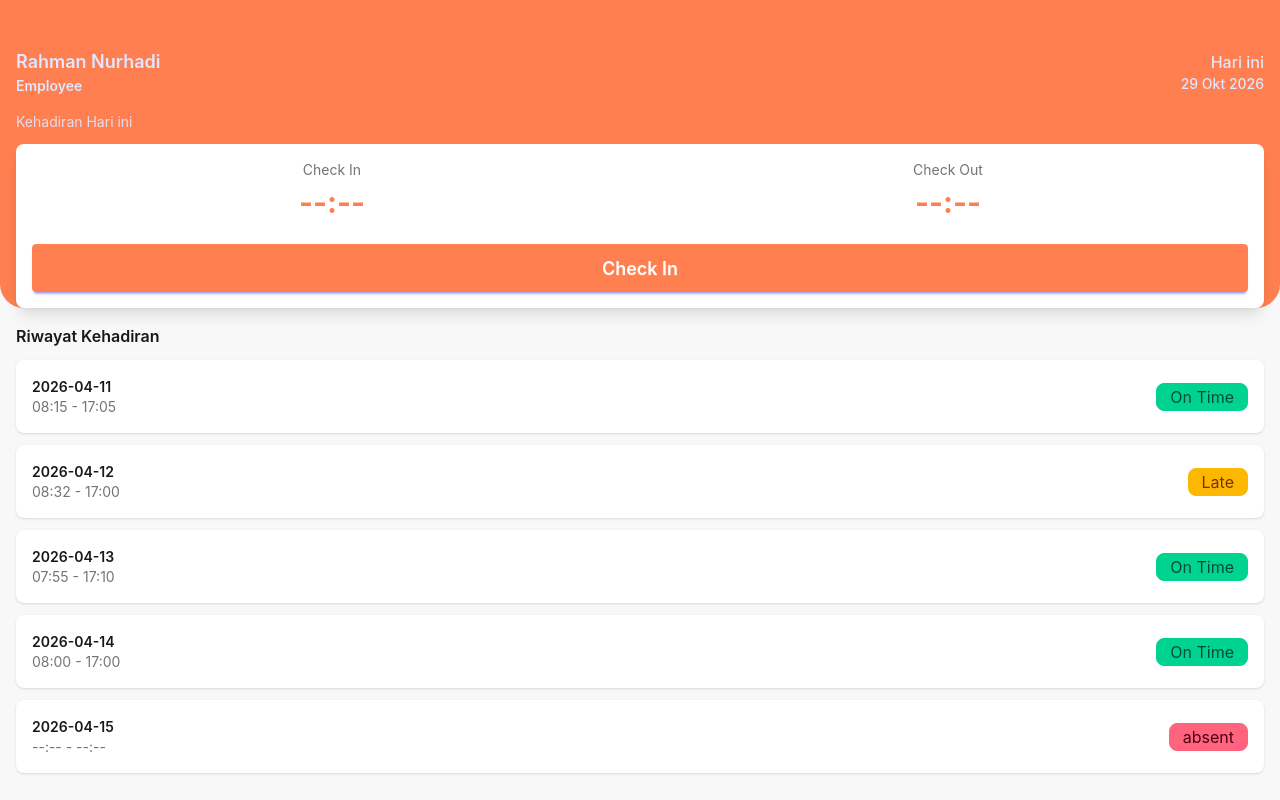
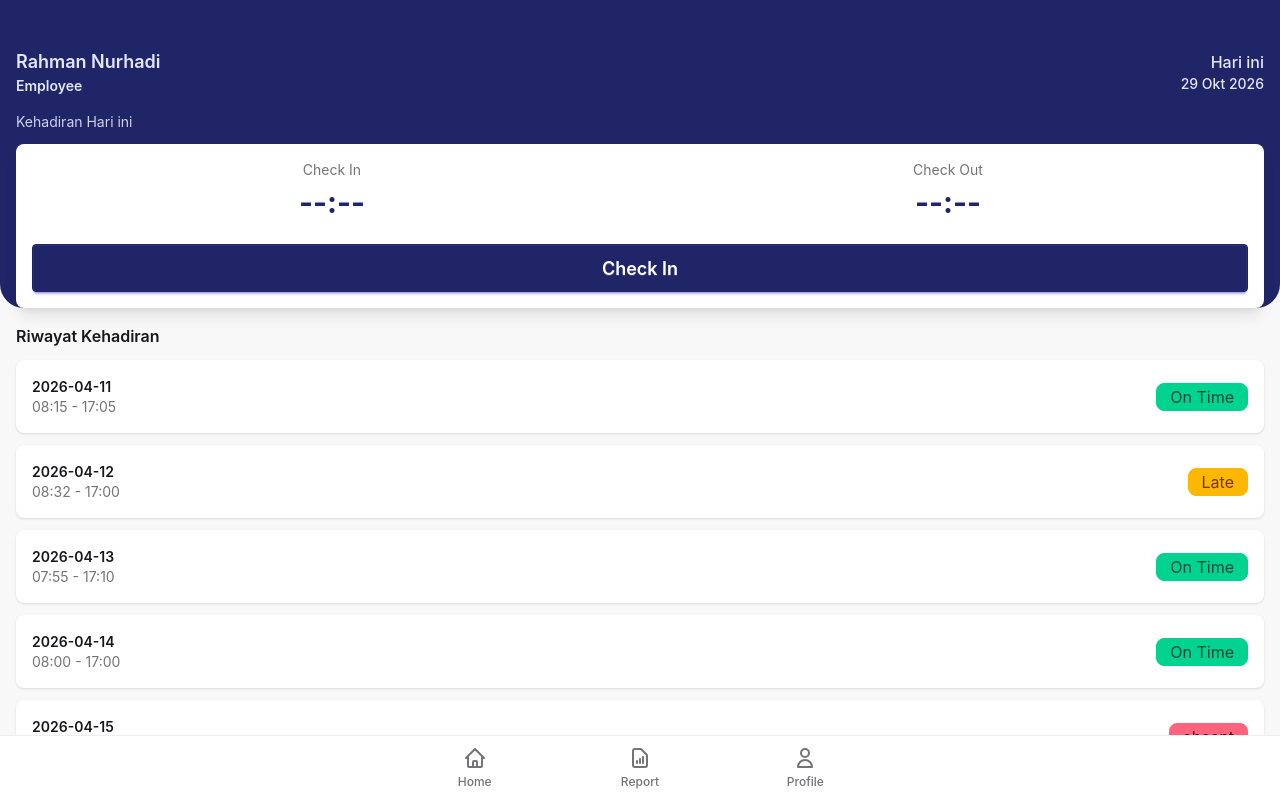
Before and after one commit to rhmndev/hris-mobile-app, a Vue app: page / in a window 1280 px wide. Built offline with nearby package versions, Linux system fonts and the light colour scheme.

Commit message:
Add bottom nav, report view, and update theme

```diff
--- a/src/assets/main.css
+++ b/src/assets/main.css
@@ -3,46 +3,46 @@
     themes: light --default, dark;
 };
 
-/* Custom theme colors for primary (coral theme) */
+/* Custom theme colors for primary (navy & forest green theme) */
 @theme {
-  --color-primary: #FF7F50;
+  --color-primary: #1F2567;
   --color-primary-content: #ffffff;
-  --color-secondary: #E5704A;
-  --color-accent: #FFA07A;
+  --color-secondary: #1D711A;
+  --color-accent: #FFFFFF;
 }
 
-/* Override DaisyUI theme colors */
+/* Override DaisyUI theme colors using OKLCH (disesuaikan dengan Navy & Green) */
 :root, [data-theme] {
-  --p: 0.7 0.15 40;
+  --p: 0.35 0.15 260; /* OKLCH untuk Navy Blue */
   --pc: 1 0 0;
-  --s: 0.65 0.14 35;
+  --s: 0.45 0.14 145; /* OKLCH untuk Forest Green */
   --sc: 1 0 0;
-  --a: 0.8 0.12 45;
-  --ac: 0.3 0.02 40;
+  --a: 1 0 0;
+  --ac: 0.2 0.02 260;
 }
 
 /* Fallback for hex colors */
 .btn-primary {
-  background-color: #FF7F50 !important;
-  border-color: #FF7F50 !important;
+  background-color: #1F2567 !important;
+  border-color: #1F2567 !important;
   color: #ffffff !important;
 }
 
 .btn-primary:hover {
-  background-color: #E5704A !important;
-  border-color: #E5704A !important;
+  background-color: #161a4a !important; /* Biru Navy yang lebih gelap saat hover */
+  border-color: #161a4a !important;
 }
 
 .bg-primary {
-  background-color: #FF7F50 !important;
+  background-color: #1F2567 !important;
 }
 
 .text-primary {
-  color: #FF7F50 !important;
+  color: #1F2567 !important;
 }
 
 .border-primary {
-  border-color: #FF7F50 !important;
+  border-color: #1F2567 !important;
 }
 
 #app {
--- /dev/null
+++ b/src/components/BottomNavigation.vue
@@ -0,0 +1,61 @@
+<script setup lang="ts">
+    import { useRouter, useRoute } from 'vue-router'
+
+    const router = useRouter()
+    const route = useRoute()
+
+    const navItems = [
+         {
+            name: 'home',
+            path: '/home',
+            label: 'Home',
+            icon: 'M3 12l2-2m0 0l7-7 7 7M5 10v10a1 1 0 001 1h3m10-11l2 2m-2-2v10a1 1 0 01-1 1h-3m-6 0a1 1 0 001-1v-4a1 1 0 011-1h2a1 1 0 011 1v4a1 1 0 001 1m-6 0h6'
+        },
+        {
+            name: 'report',
+            path: '/report',
+            label: 'Report',
+            icon: 'M9 17v-2m3 2v-4m3 4v-6m2 10H7a2 2 0 01-2-2V5a2 2 0 012-2h5.586a1 1 0 01.707.293l5.414 5.414a1 1 0 01.293.707V19a2 2 0 01-2 2z'
+        },
+        {
+            name: 'profile',
+            path: '/profile',
+            label: 'Profile',
+            icon: 'M16 7a4 4 0 11-8 0 4 4 0 018 0zM12 14a7 7 0 00-7 7h14a7 7 0 00-7-7z'
+        }
+    ]
+
+    const isActive = (path: string) => route.path == path
+
+    const navigateTo = (path: string) => {
+        router.push(path)
+    }
+
+</script>
+
+<template>
+    <div class="fixed bottom-0 left-0 right-0 bg-base-100 border-t border-base-300 shadow-lg">
+        <div class="flex justify-around items-center h-16 max-w-lg mx-auto px-2">
+            <button
+                v-for="item in navItems"
+                :key="item.name"
+                class="flex flex-col items-center justify-center flex-1 py-2"
+                :class="isActive(item.path) ? 'text-primary' : 'text-base-content/60'"
+                @click="navigateTo(item.path)"
+            >
+                    <svg
+                        xmlns="http://www.w3.org/2000/svg"
+                        class="h-6 w-6"
+                        :fill="isActive(item.path) ? 'currentColor' : 'none'"
+                        viewBox="0 0 24 24"
+                        stroke="currentColor"
+                        stroke-width="2">
+                    <path stroke-linecap="round" stroke-linejoin="round" :d="item.icon" />
+                </svg>
+                <span class="text-xs mt-1 font-medium">{{ item.label }}</span>
+            </button>
+
+        </div>
+        <div class="h-safe-bottom bg-bas-100"></div>
+    </div>
+</template>
--- a/src/views/HomeView.vue
+++ b/src/views/HomeView.vue
@@ -1,7 +1,8 @@
 <script setup lang="ts">
     import { computed, ref} from 'vue';
     import { useRouter } from 'vue-router';
-import AttendanceCard from '../components/AttendanceCard.vue';
+    import AttendanceCard from '../components/AttendanceCard.vue';
+    import BottomNavigation from '../components/BottomNavigation.vue';
 
     const router = useRouter();
 
@@ -114,7 +115,7 @@ import AttendanceCard from '../components/AttendanceCard.vue';
         </div>
 
         <!-- Bottom Navigation Section -->
-
+        <BottomNavigation />
 
     </div>
 
```
Also changed, not shown: src/views/ReportView.vue (added).
